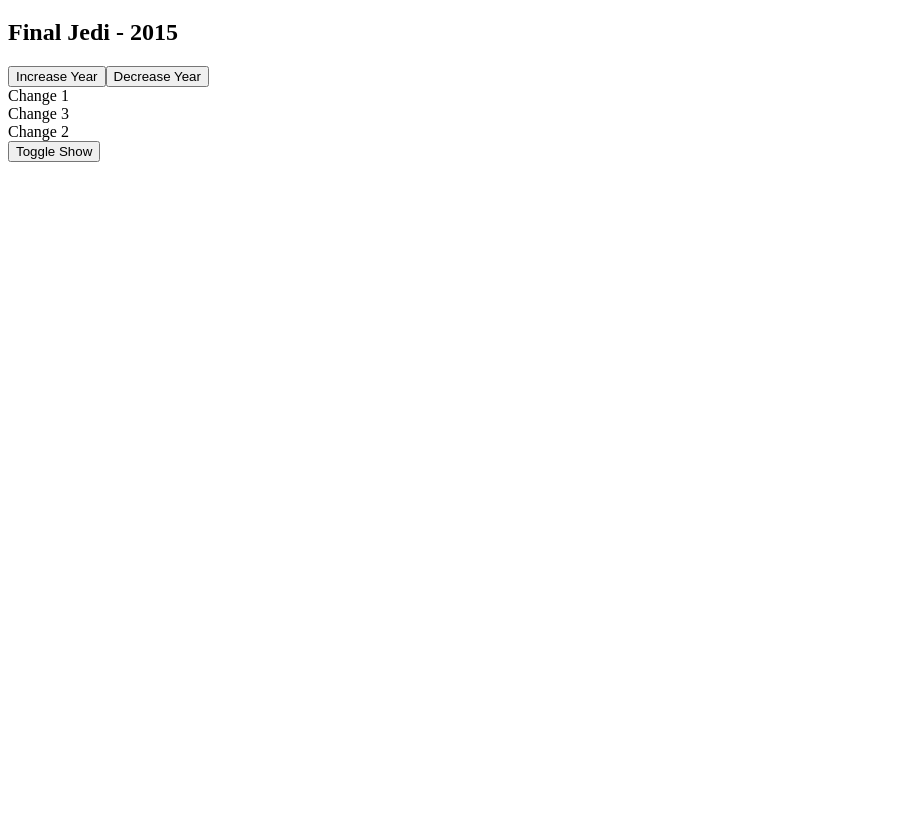
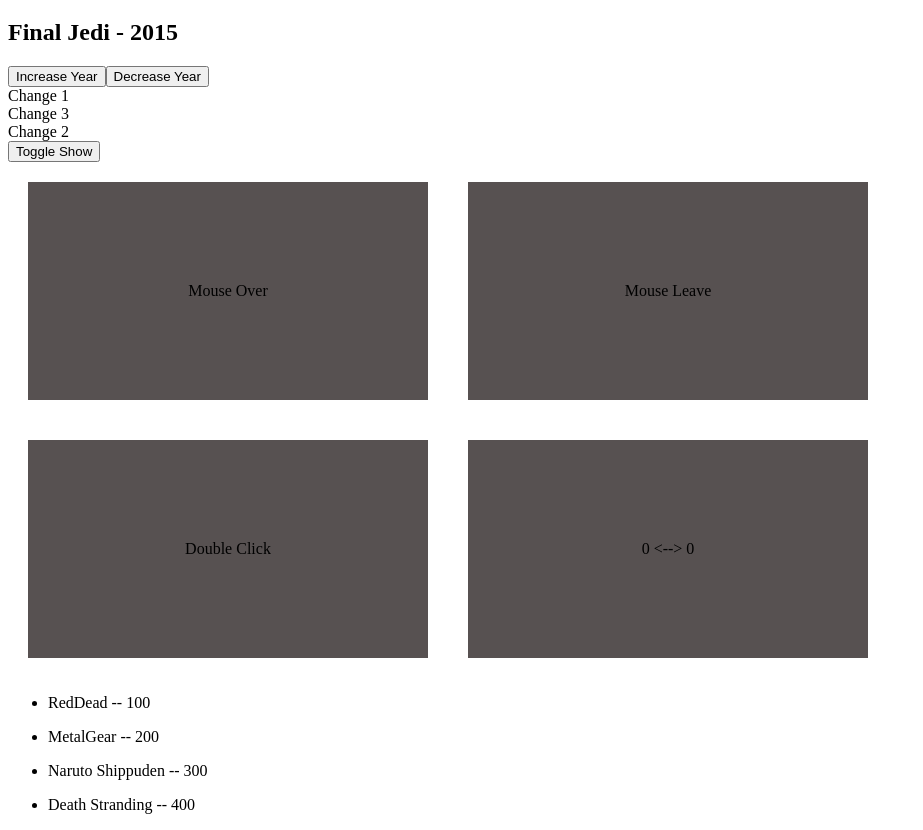
Before and after one commit to murtazaali1999/VUE, a plain HTML site: page index.html in a window 1280 px wide. Shown: the part 61-891 px from the top of the page, without its empty margins (0-923 px from the left). Before the commit the page ends 800 px from the top, so only its background shows below. Drawn offline with nearby package versions, Linux system fonts and the light colour scheme.

Commit message:
mouse events / for loop

```diff
--- a/index.html
+++ b/index.html
@@ -5,6 +5,16 @@
     <meta http-equiv="X-UA-Compatible" content="IE=edge" />
     <meta name="viewport" content="width=device-width, initial-scale=1.0" />
     <title>Document</title>
+    <style>
+      .box {
+        padding: 100px 0;
+        width: 400px;
+        text-align: center;
+        background-color: rgb(87, 81, 81);
+        margin: 20px;
+        display: inline-block;
+      }
+    </style>
     <script src="https://unpkg.com/vue@3/dist/vue.global.js"></script>
   </head>
   <body>
@@ -31,6 +41,19 @@
         <!-- if show is false then show to toggle true -->
       </div>
       <!-- v-on is used for events -->
+
+      <!-- Mouse Events -->
+      <!-- event argument passed in the function -->
+      <div class="box" @mouseover="handleEvent($event,10)">Mouse Over</div>
+      <div class="box" @mouseleave="handleEvent($event,10)">Mouse Leave</div>
+      <div class="box" @dblclick="handleEvent($event,10)">Double Click</div>
+      <div class="box" @mousemove="handleMouseMove">{{x}} <--> {{y}}</div>
+
+      <div class="gamer">
+        <ul v-for="game in games">
+          <li>{{game.name}} -- {{game.price}}</li>
+        </ul>
+      </div>
     </div>
 
     <script src="./main.js"></script>
--- a/main.js
+++ b/main.js
@@ -5,7 +5,27 @@
         return {
             title: "Final Jedi",
             year: 2015,
-            show: true
+            show: true,
+            x: 0,
+            y: 0,
+            games: [
+                {
+                    name: "RedDead",
+                    price: 100
+                },
+                {
+                    name: "MetalGear",
+                    price: 200
+                },
+                {
+                    name: "Naruto Shippuden",
+                    price: 300
+                },
+                {
+                    name: "Death Stranding",
+                    price: 400
+                },
+            ]
         }
     },
     methods: {
@@ -19,6 +39,15 @@
         toogleData() {
             if (this.show == true) this.show = false;
             else this.show = true;
+        },
+        handleEvent(e, arg) {
+            this.show = false
+            console.log("Event Activated")
+            console.log(e, e.type, "number==>", arg);
+        },
+        handleMouseMove(e) {
+            this.x = e.offsetX;
+            this.y = e.offsetY;
         }
     }
 });
```
